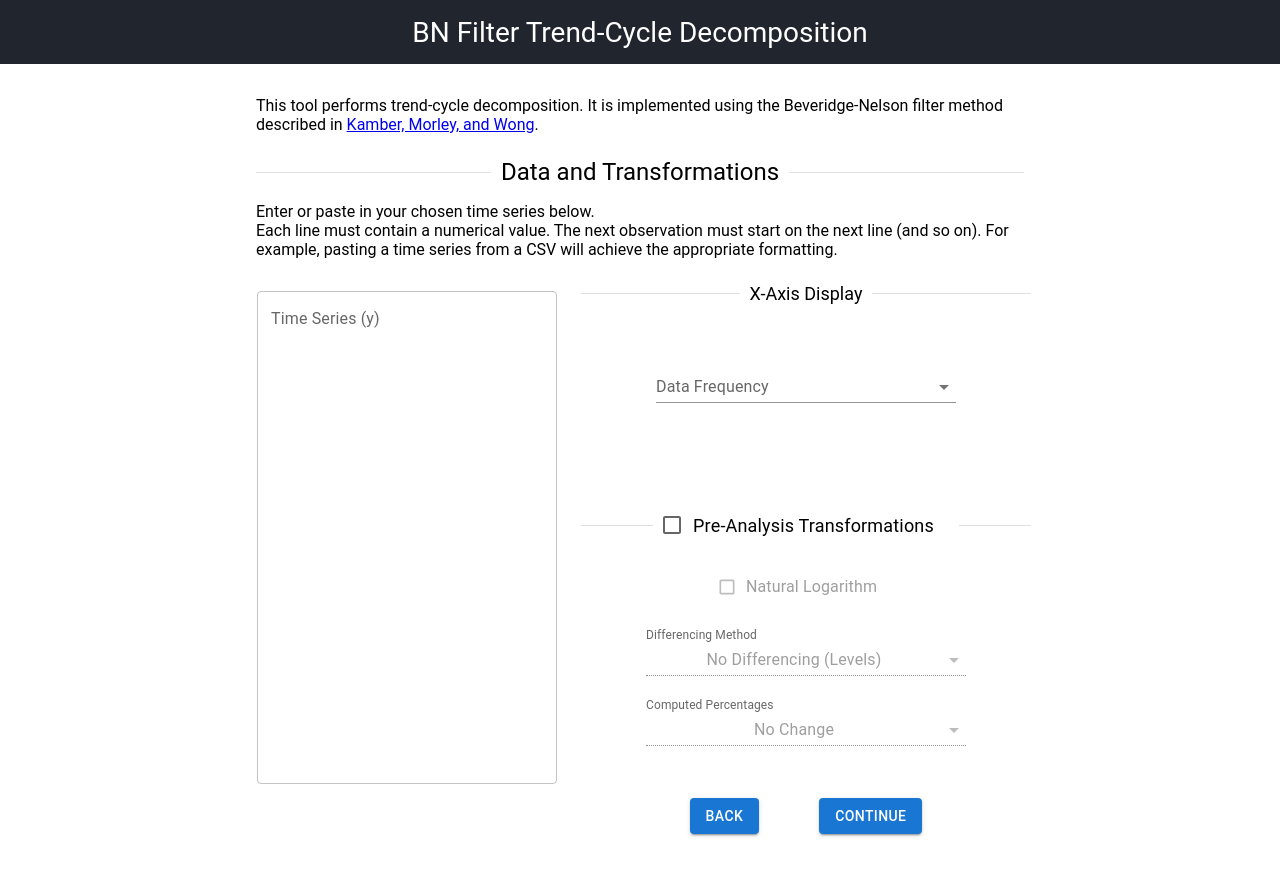
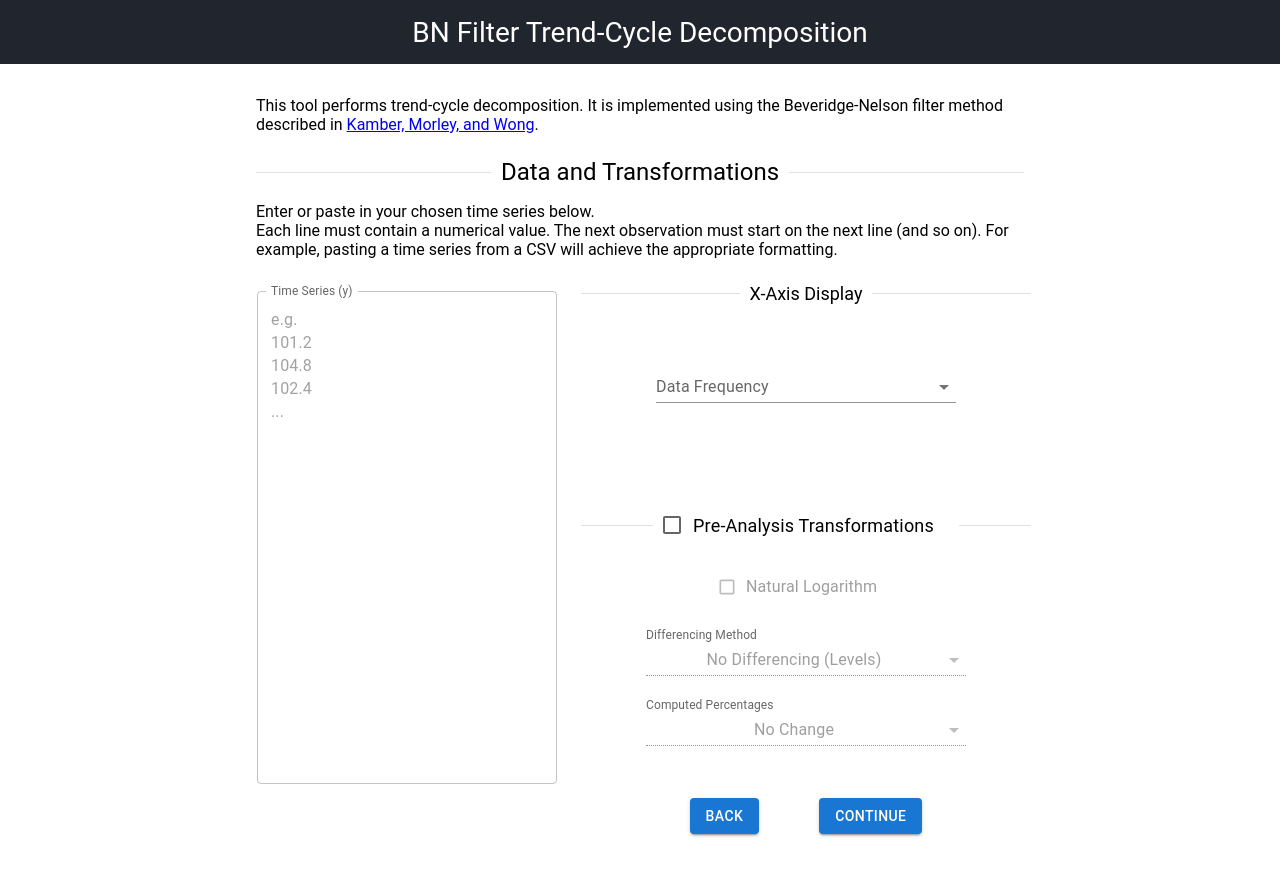
Before and after one commit to crstnn/BeveridgeNelsonFilter, a React (Create React App) app in the folder bn-filter-app/: page / in a window 1280 px wide. Both pictures are taken after a click on the button "PROCEED WITH MY OWN TIME SERIES". Shown: the top 876 px of the page. Built offline with nearby package versions, Linux system fonts and the light colour scheme.

Commit message:
example data displays immediately

```diff
--- a/bn-filter-app/src/components/UserData.js
+++ b/bn-filter-app/src/components/UserData.js
@@ -52,6 +52,9 @@ export class UserData extends Component {
                             label="Time Series (y)"
                             title="Paste your chosen time series here"
                             onChange={handleChange('unprocessedY')}
+                            InputLabelProps={{
+                                shrink: true
+                            }}
                             // Hacky newline fix that works across all browsers
                             // (newline or line break not functioning in Safari)
                             placeholder={"e.g." + (new Array(100).join(" ")) +
@@ -60,16 +63,6 @@ export class UserData extends Component {
                                         "102.4" + (new Array(100).join(" ")) +
                                         "..."}
                             defaultValue={values.unprocessedY}
-                            // Former solution to newline but broken in some browsers
-                            //                             InputLabelProps={{
-                            //                                 shrink: true
-                            //                             }}
-                            //                             placeholder=
-                            //                                 "e.g.
-                            // 101.2
-                            // 104.8
-                            // 102.4
-                            //                                 ..."
                         />
                     </FormControl>
                     <div style={{
```
